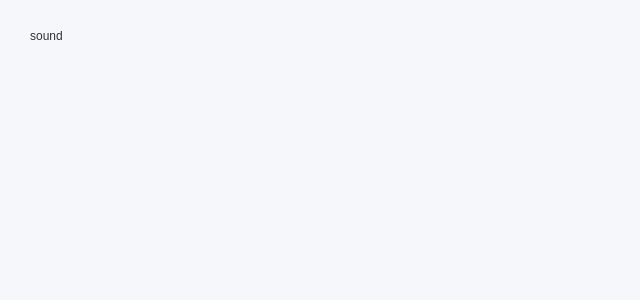
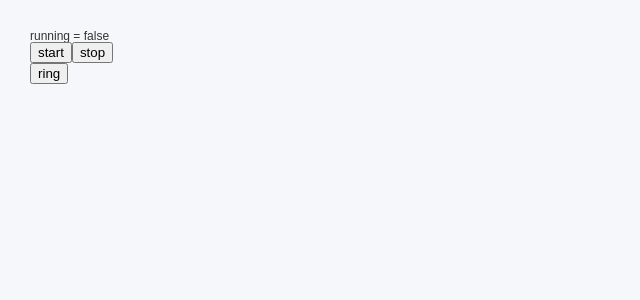
Before and after one commit to hotoku/timer, a React (Vite) app: page / in a window 1280 px wide. Shown: the top 300 px of the page, without its empty margins (0-640 px from the left). Built offline with nearby package versions, Linux system fonts and the light colour scheme.

Commit message:
[upd] ring bells periodically

```diff
--- a/src/App.tsx
+++ b/src/App.tsx
@@ -1,7 +1,37 @@
+import { useEffect, useState } from "react";
 import { ringBell } from "./utils";
 
 function App() {
-  return <a onClick={ringBell}>sound</a>;
+  const [running, setRunning] = useState(false);
+  const [schedule, setSchedule] = useState<ReturnType<typeof startRing> | null>(
+    null
+  );
+  const startRing = () => {
+    ringBell();
+    const ret = setInterval(() => {
+      ringBell();
+    }, 1000);
+    setSchedule(ret);
+    return ret;
+  };
+  const stopRing = () => {
+    if (schedule) {
+      clearInterval(schedule);
+      setSchedule(null);
+    }
+  };
+  return (
+    <>
+      <div>running = {JSON.stringify(running)}</div>
+      <div>
+        <button onClick={startRing}>start</button>
+        <button onClick={stopRing}>stop</button>
+      </div>
+      <div>
+        <button onClick={ringBell}>ring</button>
+      </div>
+    </>
+  );
 }
 
 export default App;
--- a/src/utils.ts
+++ b/src/utils.ts
@@ -17,5 +17,5 @@ export function ringBell() {
   // Stop the oscillator after 1 second
   setTimeout(() => {
     oscillator.stop();
-  }, 500);
+  }, 300);
 }
```
